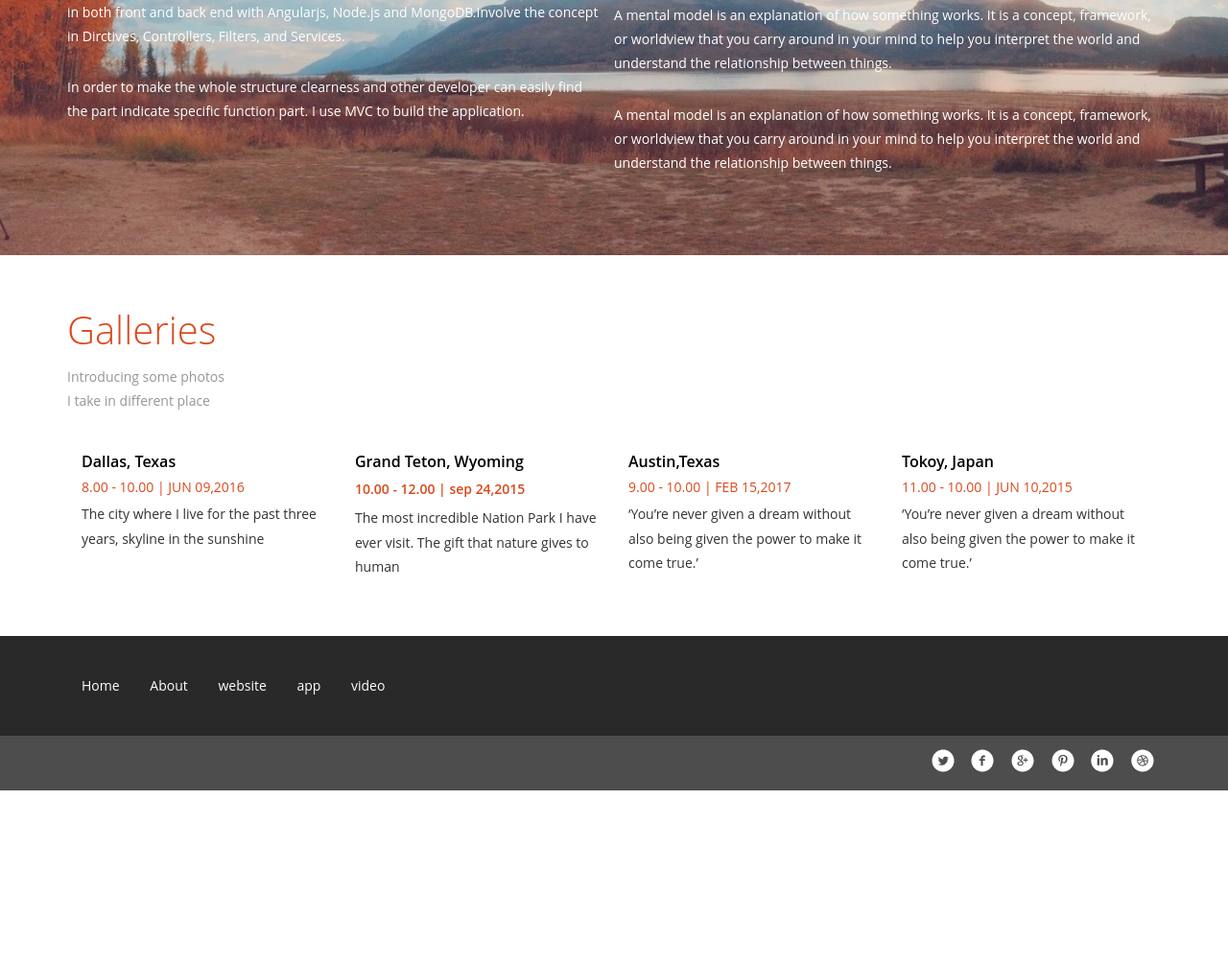
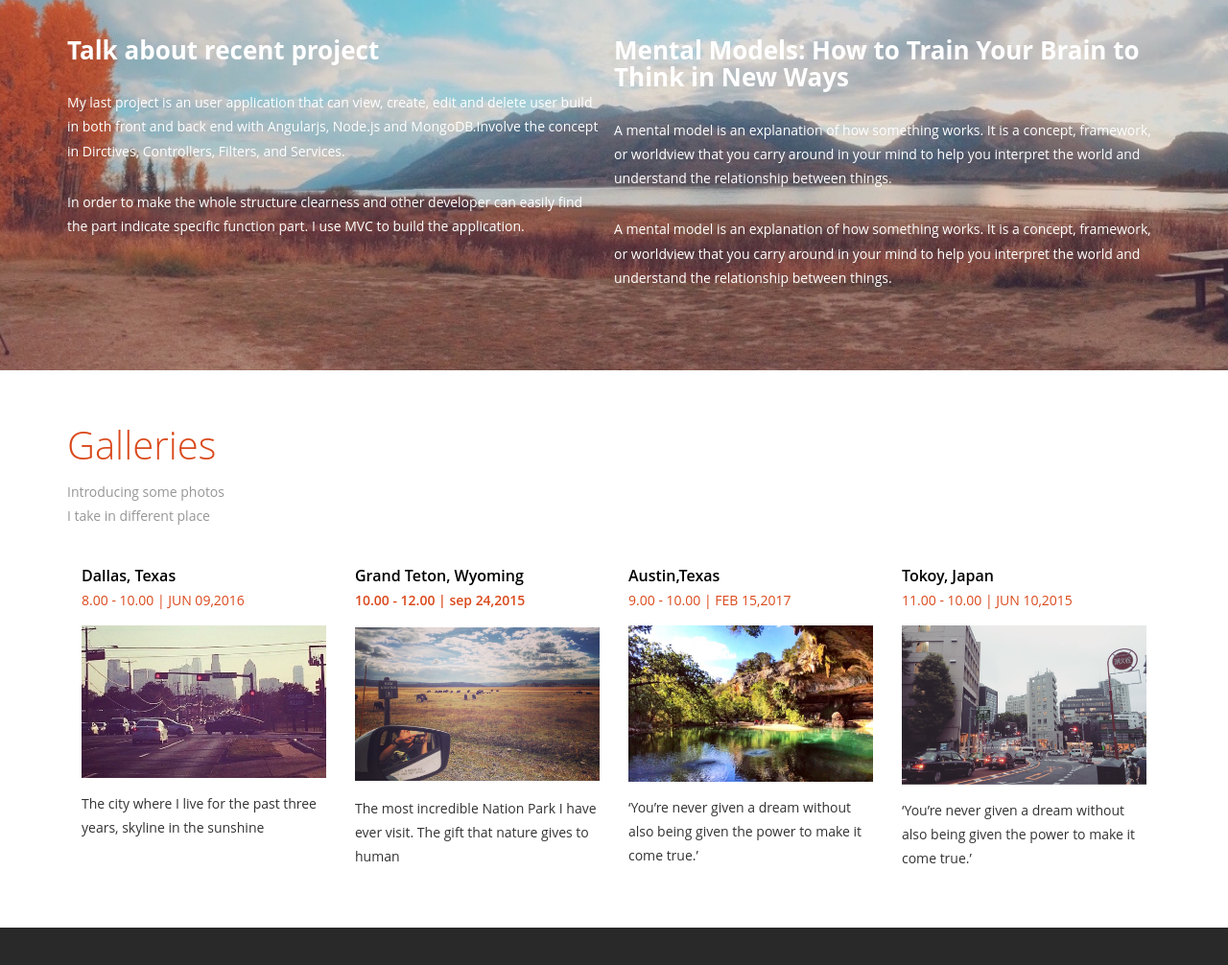
Before and after one commit to LinnSky/LinnSky.github.io, a website: page pages/about.html in a window 1280 px wide. Shown: the part 850-1856 px from the top of the page at 96% size. Before the commit the page ends 1674 px from the top, so only its background shows below. Drawn offline with Linux system fonts and the light colour scheme; a web font is replaced by a local one.

Commit message:
second change

```diff
--- a/pages/about.html
+++ b/pages/about.html
@@ -68,7 +68,7 @@ Smartphone Compatible web template, free webdesigns for Nokia, Samsung, LG, Sony
 			</div>
 			<div class="banner-bottom-grids a-banner-bottom-grids">
 				<div class="col-md-5 banner-bottom-right wow fadeInRight animated animated" data-wow-delay="0.5s" style="visibility: visible; -webkit-animation-delay: 0.5s;">
-					<img src="images/a1-1.jpg" alt="">
+					<img src="../images/a1-1.jpg" alt="">
 				</div>
 				<div class="col-md-7 a-banner-bottom-text">
 					<div class="jumbotron banner-bottom-left wow fadeInLeft animated animated" data-wow-delay="0.5s" style="visibility: visible; -webkit-animation-delay: 0.5s;">
@@ -120,7 +120,7 @@ Smartphone Compatible web template, free webdesigns for Nokia, Samsung, LG, Sony
 				<div class="col-md-3 news-grid wow bounceIn animated" data-wow-delay="0.4s" style="visibility: visible; -webkit-animation-delay: 0.4s;">
 					<h4>Dallas, Texas</h4>
 					<span>8.00 - 10.00 | JUN 09,2016</span>
-					<img src="images/img1-1.jpg" alt="" />
+					<img src="../images/img1-1.jpg" alt="" />
 					<div class="news-info">
 						<p>The city where I live for the past three years, skyline in the sunshine</p>
 					</div>
@@ -128,7 +128,7 @@ Smartphone Compatible web template, free webdesigns for Nokia, Samsung, LG, Sony
 				<div class="col-md-3 news-grid wow bounceIn animated" data-wow-delay="0.4s" style="visibility: visible; -webkit-animation-delay: 0.4s;">
 					<h4>Grand Teton, Wyoming<h4>
 					<span>10.00 - 12.00 | sep 24,2015</span>
-					<img src="images/img2-1.jpg" alt="" />
+					<img src="../images/img2-1.jpg" alt="" />
 					<div class="news-info">
 						<p>The most incredible Nation Park I have ever visit. The  gift that nature gives to human</p>
 					</div>
@@ -136,7 +136,7 @@ Smartphone Compatible web template, free webdesigns for Nokia, Samsung, LG, Sony
 				<div class="col-md-3 news-grid wow bounceIn animated" data-wow-delay="0.4s" style="visibility: visible; -webkit-animation-delay: 0.4s;">
 					<h4>Austin,Texas</h4>
 					<span>9.00 - 10.00 | FEB 15,2017</span>
-					<img src="images/img3-1.jpg" alt="" />
+					<img src="../images/img3-1.jpg" alt="" />
 					<div class="news-info">
 						<p>‘You’re never given a dream without also being given the power to make it come true.’</p>
 					</div>
@@ -144,7 +144,7 @@ Smartphone Compatible web template, free webdesigns for Nokia, Samsung, LG, Sony
 				<div class="col-md-3 news-grid wow bounceIn animated" data-wow-delay="0.4s" style="visibility: visible; -webkit-animation-delay: 0.4s;">
 					<h4>Tokoy, Japan</h4>
 					<span>11.00 - 10.00 | JUN 10,2015</span>
-					<img src="images/img4-1.jpg" alt="" />
+					<img src="../images/img4-1.jpg" alt="" />
 					<div class="news-info">
 						<p>‘You’re never given a dream without also being given the power to make it come true.’</p>
 					</div>
```
Also changed, not shown: 1 other file.
